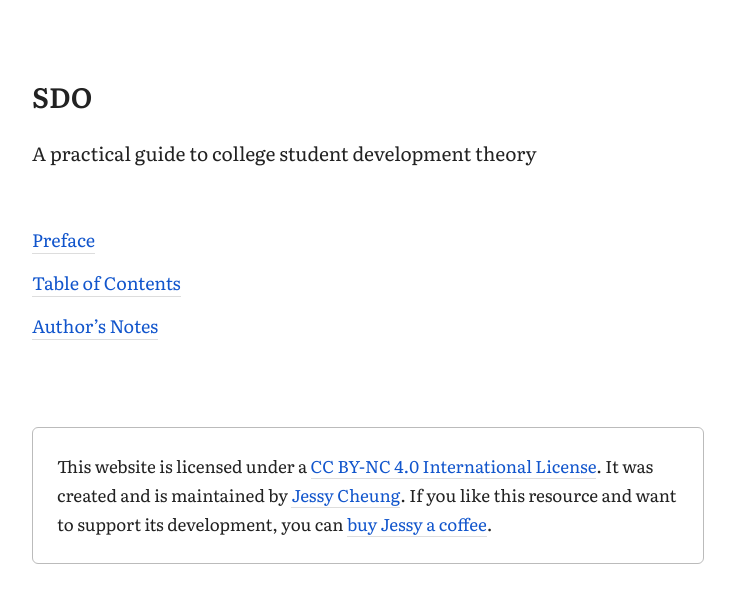
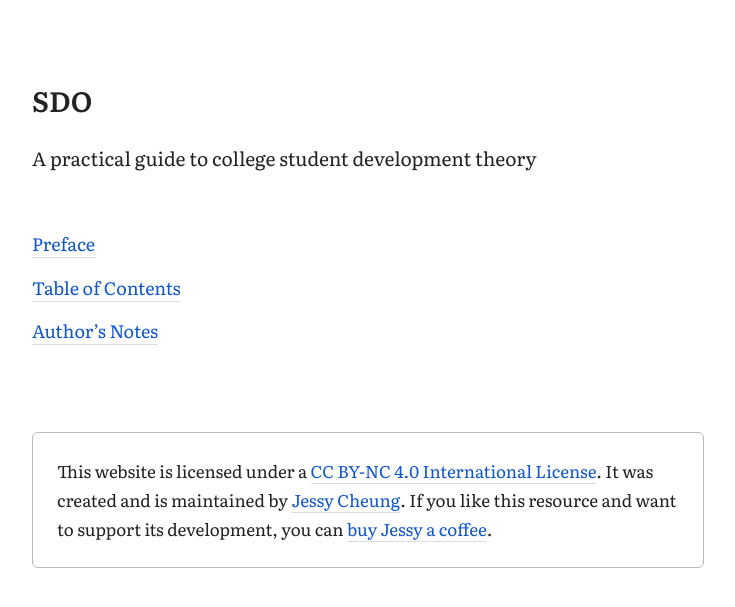
Before and after one commit to jl-c/jl-c.github.io, a Jekyll site: the page main2.html, which Jekyll copies as it is, in a window 1280 px wide. Shown: the top 607 px of the page, without its empty margins (272-1007 px from the left). Built offline with Jekyll 4.4.1, drawn with Linux system fonts in a browser that asks for light colours.

Commit message:
Update main2.html

```diff
--- a/main2.html
+++ b/main2.html
@@ -15,10 +15,9 @@
 }
 
 h1 {
-display:inline-block;
 font-size:1.75rem;
 font-weight:600;
-margin:1.8rem 0;
+margin:3.6rem 0 1.8rem;
 }
 
 p.tag {
@@ -64,7 +63,7 @@
 
 @media screen and (min-width:45rem){
 body {margin:1.5rem auto 0}
-h1 {margin-top:3.6rem}
+h1 {margin-top:5.4rem}
 footer {font-size:1.0625rem}
 }
 </style>
```
